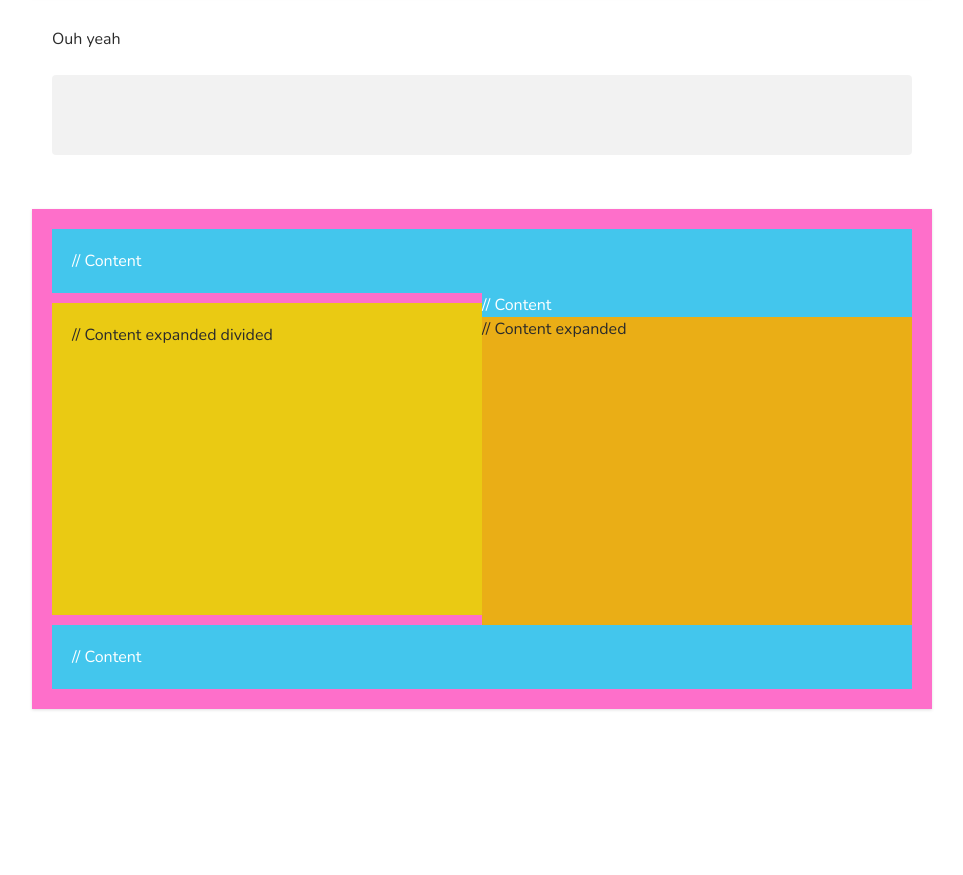
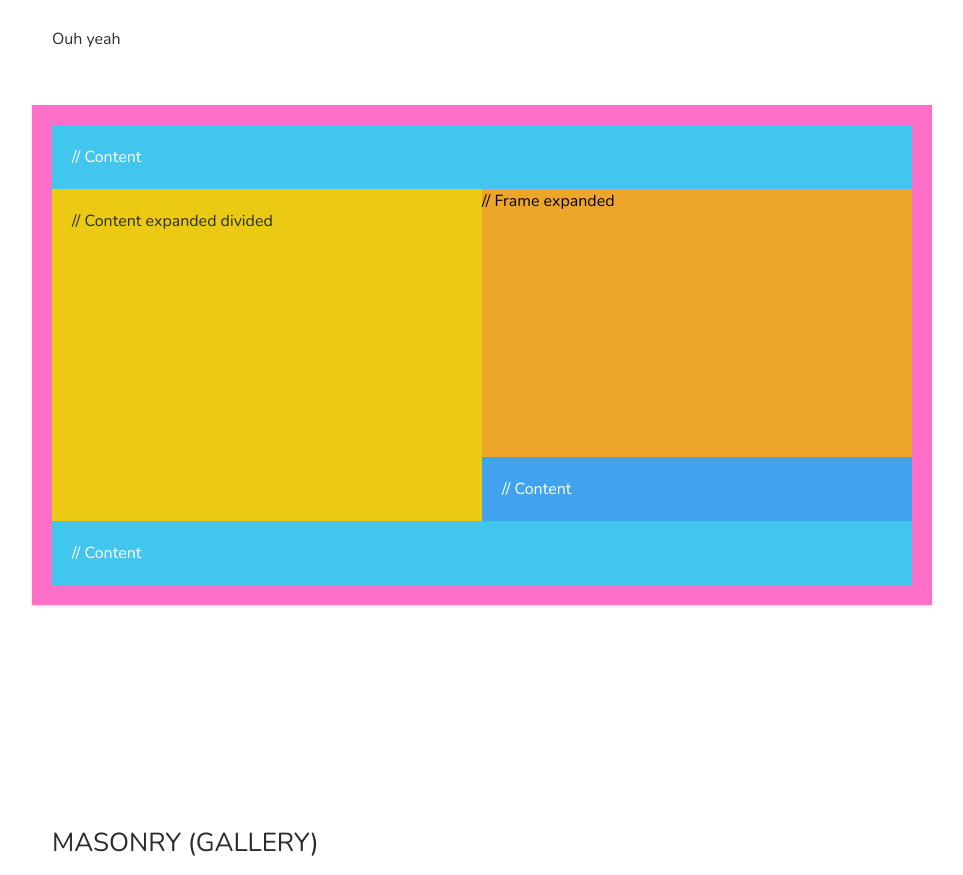
Before and after one commit to Saigesp/Flexboxer, a website: page index.html in a window 1280 px wide. Shown: the part 7833-8708 px from the top of the page, without its empty margins (158-1121 px from the left). Drawn offline with nearby package versions, Linux system fonts and the light colour scheme.

Commit message:
last details docs vertical flex

```diff
--- a/dev/flexboxer/flexboxer-vertical.less
+++ b/dev/flexboxer/flexboxer-vertical.less
@@ -14,12 +14,14 @@
 			width: 100%;
 			&__full {
 				flex: 1 !important;
+				> .wrap--content { margin: 0 auto;}
 			}
 		}
 		&--content {
 			width: ~"calc(100% - @{wrap-content-padding}*2)";
 			&__full {
 				flex: 1 !important;
+				> .wrap--content { margin: 0 auto;}
 			}
 		}
 	}
--- a/dev/flexboxer/flexboxer.less
+++ b/dev/flexboxer/flexboxer.less
@@ -75,6 +75,9 @@ body {
 			padding: @wrap-content-padding;
 			flex: 1 0 ~"calc(100% - @{wrap-content-padding}*2)";
 			margin: 10px auto;
+			&.wrap--vertical {
+				margin: 0 auto;
+			}
 		}
 		&--frame  {
 			padding: 0;
@@ -226,6 +229,10 @@ body {
 	margin-top: 10px;
 }
 
+.wrap--content.wrap--vertical {
+		margin: 0 auto;
+}
+
 /**
  * MEDIA QUERYS
  *************************************************************************************************/
--- a/index.html
+++ b/index.html
@@ -331,9 +331,6 @@
 
         <section class="wrap wrap--content">
           <p>Ouh yeah</p>
-          <pre><code>
-
-          </code></pre>
         </section>
 
         <section class="wrap wrap--content wrap--shadow wrap--vertical" style="height:460px; background-color: #FE6FCA;">
@@ -344,16 +341,13 @@
             <div class="wrap wrap--content wrap--content__middle" style="background-color: #EACA13;">
               // Content expanded divided
             </div>
-            <div class="wrap wrap--frame wrap--frame__middle wrap--vertical" style="background-color: #EAAE16;">
-
-              <div class="wrap wrap--frame" style="background-color: #43C6ED; color: white;">
+            <div class="wrap wrap--frame wrap--frame__middle wrap--vertical">
+              <div class="wrap wrap--frame wrap--frame__full" style="background-color: #EDA62A; color: black;">
+                  // Frame expanded
+              </div>
+              <div class="wrap wrap--content" style="background-color: #41A3ED; color: white;">
                 // Content
               </div>
-              <div class="wrap wrap--frame wrap--frame__full">
-                  // Content expanded
-              </div>
-
-
             </div>
           </div>
           <div class="wrap wrap--content" style="background-color: #43C6ED; color: white;">
```
Also changed, not shown: assets/styles/style.css.
